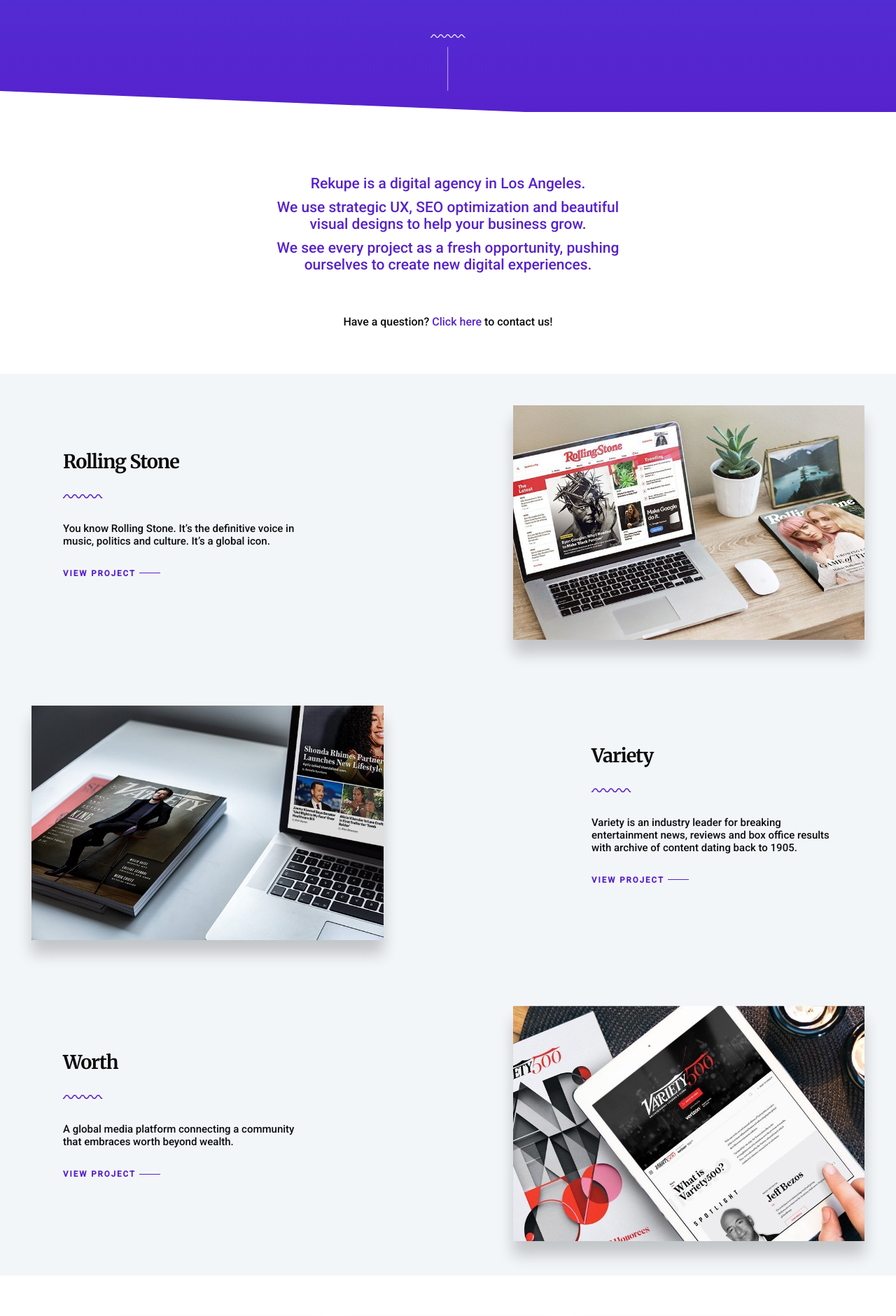
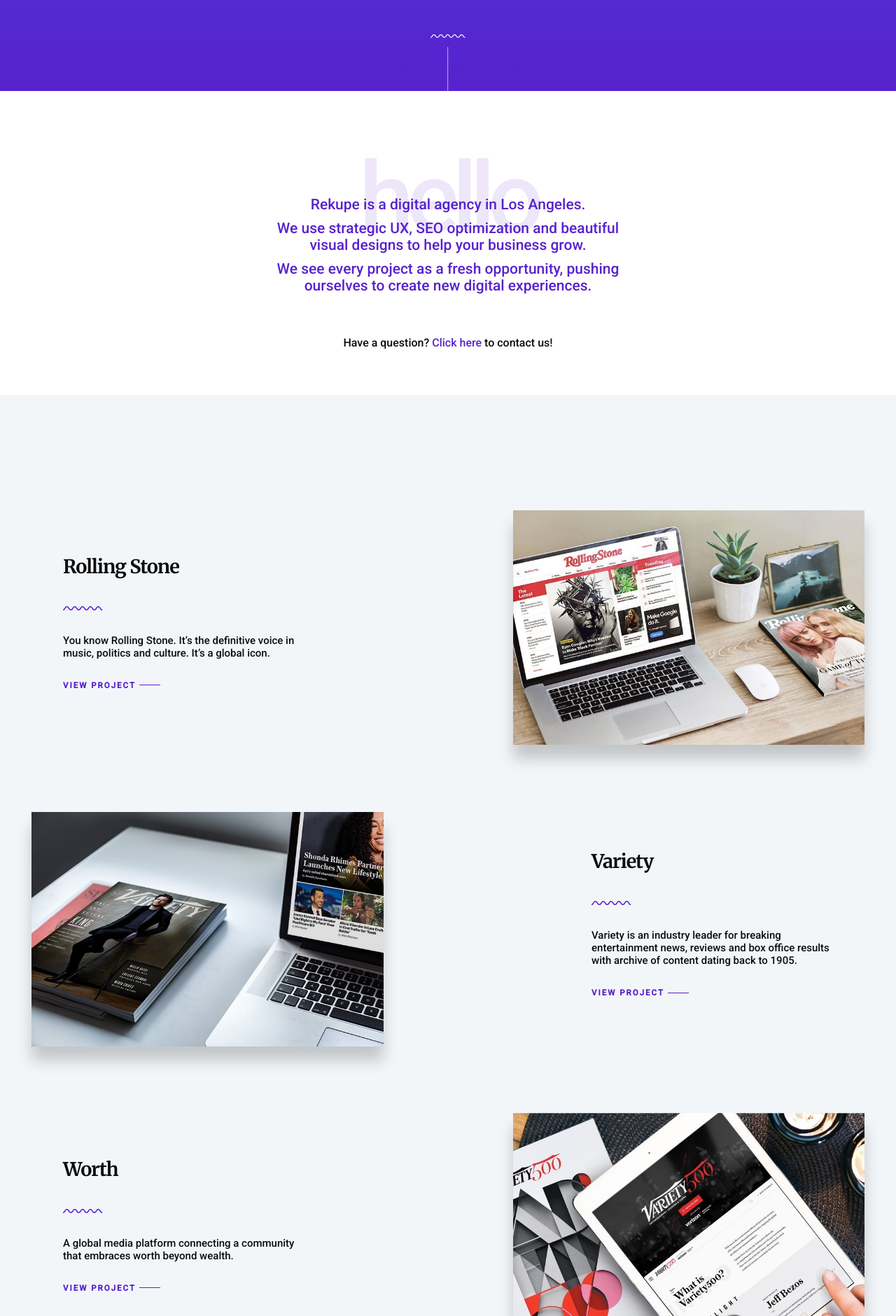
Before and after one commit to Irene-Jurna/novi-frontend-css-opdracht-irene, a plain HTML site: page index.html in a window 1280 px wide. Shown: the part 440-2320 px from the top of the page at 70% size. Drawn offline with Linux system fonts and the light colour scheme.

Commit message:
start-bonus

```diff
--- a/index.html
+++ b/index.html
@@ -43,13 +43,14 @@
     </section>
 </article>
 <!--4.3 Work block 1 Rolling Stone-->
+<section class="work-background">
 <article class="work-container">
     <!--    <div class="work-image-item">-->
     <span class="image-wrapper">
         <img src="./assets/work-image-01.jpeg" alt="Laptop and magazine Rolling Stone"></span>
     <!--    </div>-->
     <div class="work-text-item-container">
-        <h2>Rolling Stone</h2>
+        <h2 class="work-h2">Rolling Stone</h2>
         <img class="work-decorative-item" src="./assets/squiggle_line.svg"
              alt="Decorative squiggle line">
         <p class="work-text-item">You know Rolling Stone. It’s the definitive voice in music, politics and culture. It’s
@@ -63,7 +64,7 @@
         <img src="./assets/work-image-02.jpeg" alt="Laptop and magazine Variety">
   </span>
     <div class="work-text-item-container">
-        <h2>Variety</h2>
+        <h2 class="work-h2">Variety</h2>
         <img class="work-decorative-item" src="./assets/squiggle_line.svg"
              alt="Decorative squiggle line">
         <p class="work-text-item">Variety is an industry leader for breaking entertainment news, reviews and box office
@@ -77,13 +78,14 @@
         <img src="./assets/work-image-03.jpeg" alt="Tablet and magazine Variety500">
     </span>
     <div class="work-text-item-container">
-        <h2>Worth</h2>
+        <h2 class="work-h2">Worth</h2>
         <img class="work-decorative-item" src="./assets/squiggle_line.svg"
              alt="Decorative squiggle line">
         <p class="work-text-item">A global media platform connecting a community that embraces worth beyond wealth.</p>
         <a class="work-link-item">View project</a>
     </div>
 </article>
+</section>
 <!--Services -->
 <article class="services-container">
     <div class="services-item">
--- a/styles.css
+++ b/styles.css
@@ -99,21 +99,22 @@ a {
     max-width: 550px;
 }
 
-.triangle-shape {
-    width: 0;
-    height: 0;
-    border-left: 0px solid transparent;
-    border-right: 750px solid transparent;
-    border-bottom: 30px solid white;
-}
+/*.triangle-shape {*/
+/*    width: 0;*/
+/*    height: 0;*/
+/*    border-left: 0px solid transparent;*/
+/*    border-right: 750px solid transparent;*/
+/*    border-bottom: 30px solid white;*/
+/*    margin-top: -30px;*/
+/*}*/
 
-.triangle-shape-reversed {
-    width: 0;
-    height: 0;
-    border-left: 0px solid transparent;
-    border-right: 750px solid transparent;
-    border-bottom: 30px solid var(--blue-color);
-}
+/*.triangle-shape-reversed {*/
+/*    width: 0;*/
+/*    height: 0;*/
+/*    border-left: 0px solid transparent;*/
+/*    border-right: 375px solid transparent;*/
+/*    border-bottom: 30px solid var(--blue-color);*/
+/*}*/
 
 
 /* --------------- 3.2 Other --------------------------- */
@@ -180,6 +181,8 @@ header {
     background-color: white;
     color: var(--purple-color);
     padding: 80px 0 65px 0;
+    margin-top: 60px;
+    position: relative;
 }
 
 .intro-item {
@@ -194,7 +197,21 @@ header {
     padding-top: 50px;
 }
 
+.intro-container:after {
+    content: "hello";
+    font-size: 140px;
+    letter-spacing: -10px;
+    opacity: 0.1;
+    top: 3%;
+    position: absolute;
+}
+
 /* --------------- 4.3 Work ------------------- */
+
+.work-background {
+    background-color: var(--lightgrey-background-color);
+    padding-top: 120px;
+}
 
 .work-container {
     display: flex;
@@ -258,6 +275,10 @@ header {
     transition: width 0.3s ease-in-out;
 }
 
+.work-h2 {
+    padding: 10px 0;
+}
+
 /* ------------------------------- 4.4 Services -------------------------------- */
 
 .services-container {
@@ -265,8 +286,9 @@ header {
     flex-direction: row;
     flex-wrap: wrap;
     justify-content: center;
-    margin-top: 50px;
+    margin-top: 120px;
     margin-bottom: 30px;
+    /*position: relative;*/
 }
 
 .services-item {
@@ -287,6 +309,15 @@ header {
     max-width: 70px;
     max-height: 70px;
     padding: 0 0 5px 0;
+}
+
+.services-container:after {
+    content: "services";
+    font-size: 105px;
+    color: var(--purple-color);
+    letter-spacing: -8px;
+    opacity: 0.1;
+    position: absolute;
 }
 
 /* ------------------------------- 4.5 Form -------------------------------- */
```
